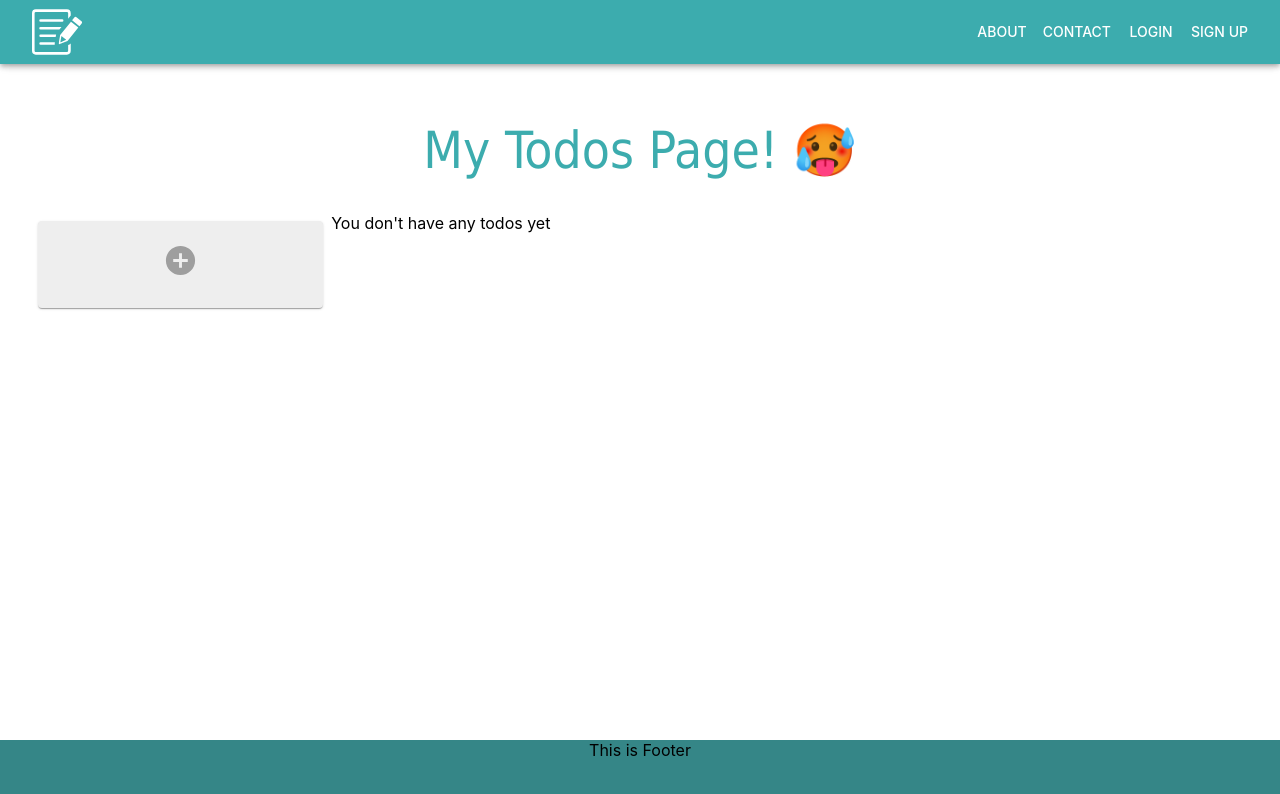
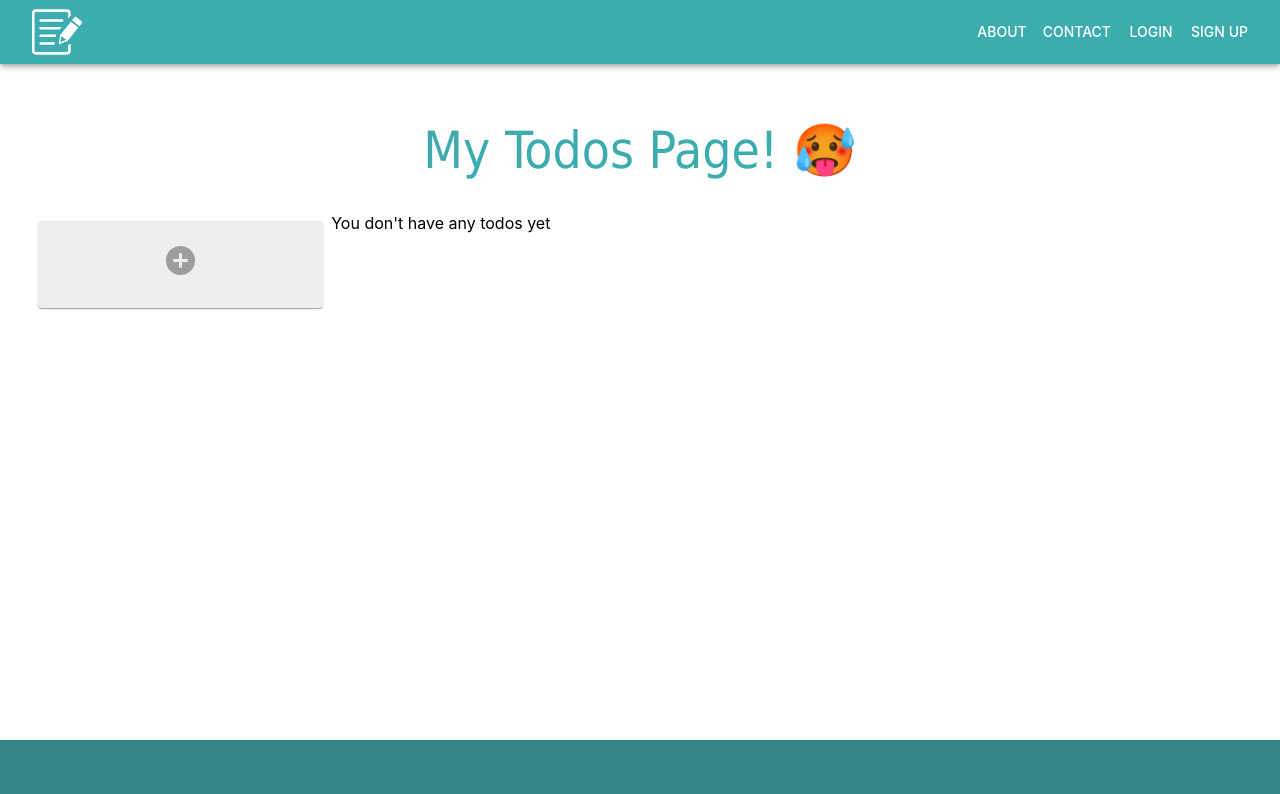
Before and after one commit to sandrofi84/todo-app-nextjs-frontend, a Next.js app: page /todos in a window 1280 px wide. Shown: the top 794 px of the page. Built offline with nearby package versions, Linux system fonts and the light colour scheme.

Commit message:
refactor: refactor various components with strongly typed props

```diff
--- a/src/components/Footer.tsx
+++ b/src/components/Footer.tsx
@@ -14,11 +14,7 @@ const useStyles = makeStyles((theme: Theme) =>
 
 const Footer = () => {
     const classes = useStyles();
-    return (
-        <footer className={classes.root}>
-            This is Footer
-        </footer>
-    )
+    return <footer className={classes.root}></footer>
 }
 
 export default Footer
--- a/src/components/Layout.tsx
+++ b/src/components/Layout.tsx
@@ -1,4 +1,4 @@
-import React from 'react';
+import React, { ReactNode } from 'react';
 import {createStyles, makeStyles, Theme} from '@material-ui/core';
 import Footer from './Footer';
 import Header from './Header/Header';
--- a/src/components/TitleHero.tsx
+++ b/src/components/TitleHero.tsx
@@ -1,7 +1,7 @@
 import { Typography } from '@material-ui/core';
-import React from 'react';
+import React, { ReactNode } from 'react';
 
-const TitleHero = ({children}) => {
+const TitleHero = ({children}: {children: ReactNode}) => {
     return (
         <Typography variant="h2" align="center" color="primary">
             {children}
--- a/src/components/Todos/Todo.tsx
+++ b/src/components/Todos/Todo.tsx
@@ -14,7 +14,6 @@ import {
 import { ExpandMore } from '@material-ui/icons';
 import { CancelTokenSource } from 'axios';
 import React, {
-    JSXElementConstructor,
     SyntheticEvent,
     useContext,
     useEffect,
@@ -39,12 +38,14 @@ const useStyles = makeStyles<Theme, Partial<TodoProps>>((theme: Theme) =>
   })
 );
 
-const Todo: JSXElementConstructor<TodoProps> = ({id, title, desc, isComplete, todoListId, color}) => {
+const Todo = (props: TodoProps) => {
+
+    const {id, title, desc, isComplete, color} = props;
     const { user } = useContext(StateContext);
     const appDispatch = useContext(DispatchContext);
-    const [todoIsComplete, setTodoIsComplete] = useState(isComplete);
+    const [todoIsComplete, setTodoIsComplete] = useState<boolean>(isComplete);
     const classes = useStyles({isComplete: todoIsComplete, color});
-    const previousValue = usePrevious(todoIsComplete);
+    const previousValue = usePrevious<boolean>(todoIsComplete);
 
     const handleClick = (e: SyntheticEvent) => {
         e.stopPropagation();
--- a/src/components/Todos/TodoList.tsx
+++ b/src/components/Todos/TodoList.tsx
@@ -10,7 +10,7 @@ import {
   Badge
 } from '@material-ui/core';
 import { List } from '@material-ui/icons';
-import React, { JSXElementConstructor } from 'react';
+import React from 'react';
 import { makeTodoProps, TodoListProps } from '../../types/Todo';
 import Todo from './Todo';
 import TodoListControls from './TodoListControls';
@@ -50,7 +50,7 @@ const useStyles = makeStyles<Theme, TodoListProps>((theme: Theme) =>
   })
 );
 
-const TodoList: JSXElementConstructor<TodoListProps> = (props: TodoListProps) => {
+const TodoList = (props: TodoListProps) => {
     const {todoList} = props;
     const incompleteTodos = todoList.todos ? todoList.todos.filter(todo => !todo.isComplete) : [];
     const classes = useStyles(props);
--- a/src/components/Todos/TodoListControls.tsx
+++ b/src/components/Todos/TodoListControls.tsx
@@ -14,11 +14,11 @@ import StateContext from '../../context/StateContext';
 import FormAddTodo from '../Form/FormAddTodo';
 import { AlertSeverity } from '../../types/Alert';
 
-interface Props {
+interface StyleProps {
     isOpen: boolean
 }
 
-const useStyles = makeStyles<Theme, Props>((theme: Theme) =>
+const useStyles = makeStyles<Theme, StyleProps>((theme: Theme) =>
     createStyles({
         root: {
             width: "100%",
@@ -38,7 +38,7 @@ const useStyles = makeStyles<Theme, Props>((theme: Theme) =>
     })
 );
 
-const TodoListControls = ({todoListId}) => {
+const TodoListControls = ({todoListId}: {todoListId: string}) => {
 
     const { user: { token } } = useContext(StateContext);
     const appDispatch = useContext(DispatchContext);
```
Also changed, not shown: src/types/Todo.tsx (+6 -5 lines).
